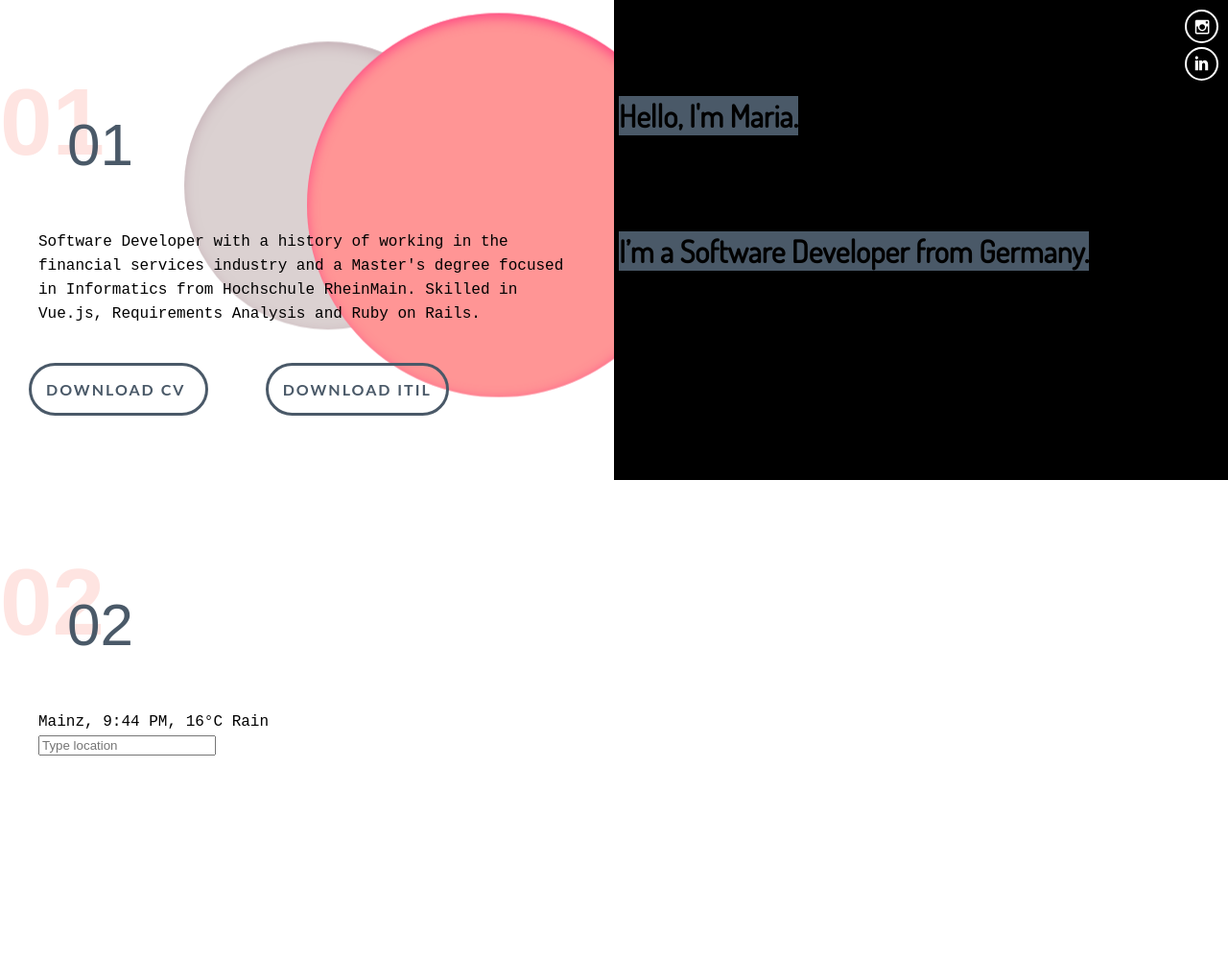
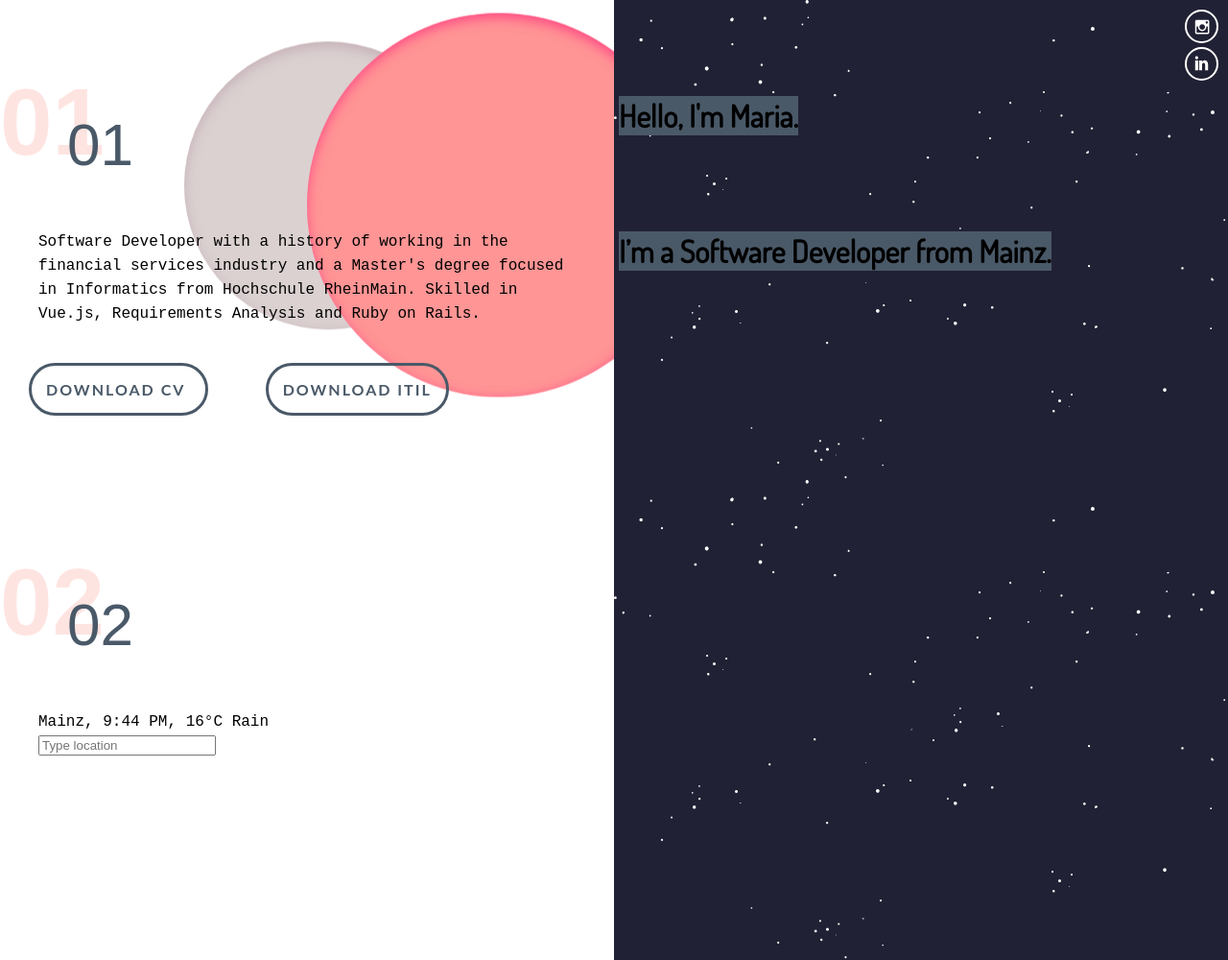
Before and after one commit to mamazur/mamazur.github.io, a plain HTML site: page index.html in a window 1280 px wide. Shown: the whole page at 96% size. Drawn offline with Linux system fonts and the light colour scheme; no server answers.

Commit message:
add stars

```diff
--- a/index.html
+++ b/index.html
@@ -17,7 +17,7 @@
 </head>
 
 <body>
-  <div class="wrapper" id="1">
+  <div class="wrapper stars" id="id1">
     <div class="left-pane">
       <div class="project-number">
         <div class="text-block">01</div>
@@ -41,7 +41,7 @@
       <div class="circle-small"></div>
     </div>
 
-    <div class="right-pane">
+    <div class="right-pane ">
       <div class="links right">
         <a href="https://www.instagram.com/yeheved/" target="_blank" class="social-link w-inline-block">
           <img src="./picto-instagram white.svg" alt="Link to my instagram account"></a>
@@ -49,10 +49,10 @@
           <img src="./picto-linkedin white.svg" alt="Link to my linkedin account"></a>
       </div>
       <h1 class="hero-line1"><span>Hello, I'm Maria.</span></h1>
-      <h1 class="hero-line1"><span>I’m a Software Developer from Germany.</span></h1>
+      <h1 class="hero-line1"><span>I’m a Software Developer from Mainz.</span></h1>
     </div>
   </div>
-  <div class="wrapper" id="2">
+  <div class="wrapper" id="id2">
   <div class="left-pane">
     <div class="project-number">
       <div class="text-block">02</div>
@@ -68,6 +68,9 @@
         oninput='getWeatherFromApi(this.value); setCity()' >
     </p>
   </div>
+  <div class="right-pane stars">
+
+  </div>
   </div>
 </body>
 
--- a/styles/styles.css
+++ b/styles/styles.css
@@ -22,7 +22,7 @@ body {
 
 .right-pane {
   width: 50%;
-  background-color: black;
+  background: url(../img/stars.svg) repeat, #212135;
 }
 
 .desc {
@@ -31,6 +31,7 @@ body {
   font-weight: 400;
   line-height: 25px;
 }
+
 
 .links {
   display: flex;
```
Also changed, not shown: img/natur.svg (added), img/stars.svg (added).
